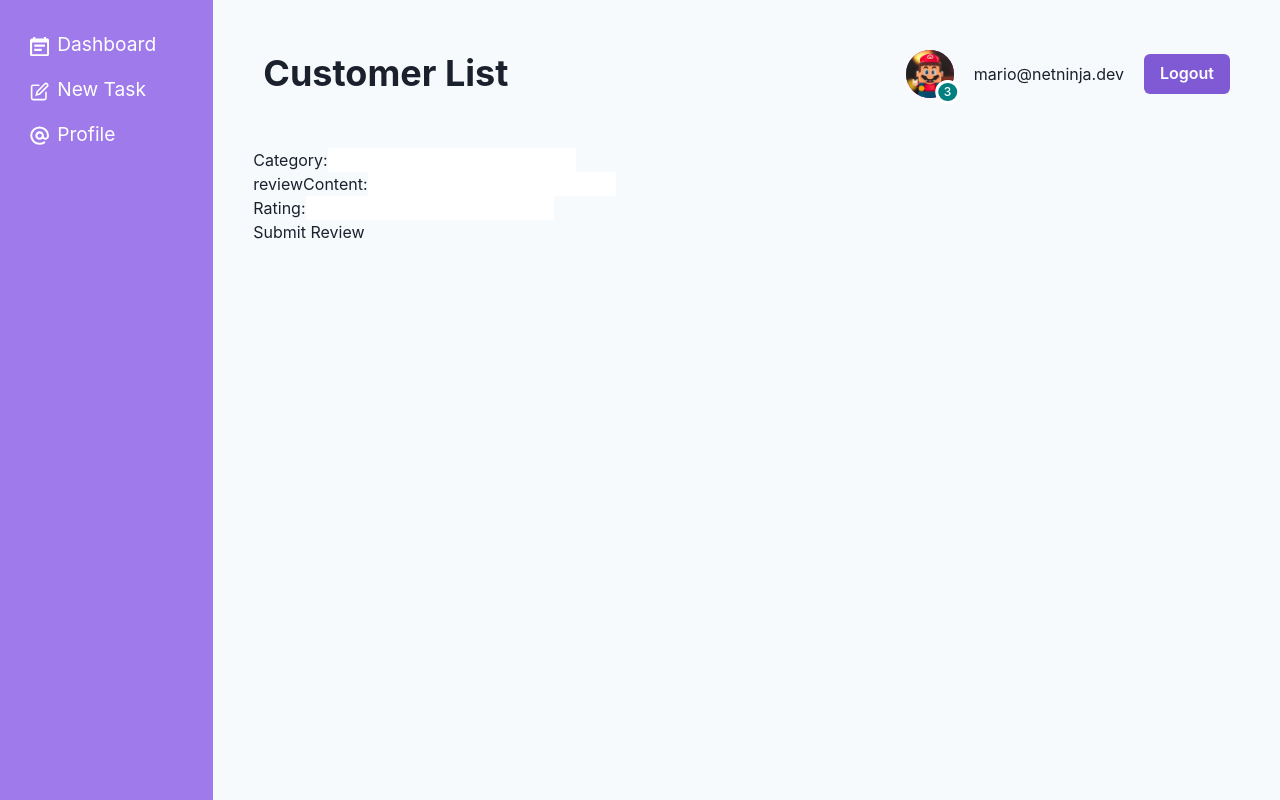
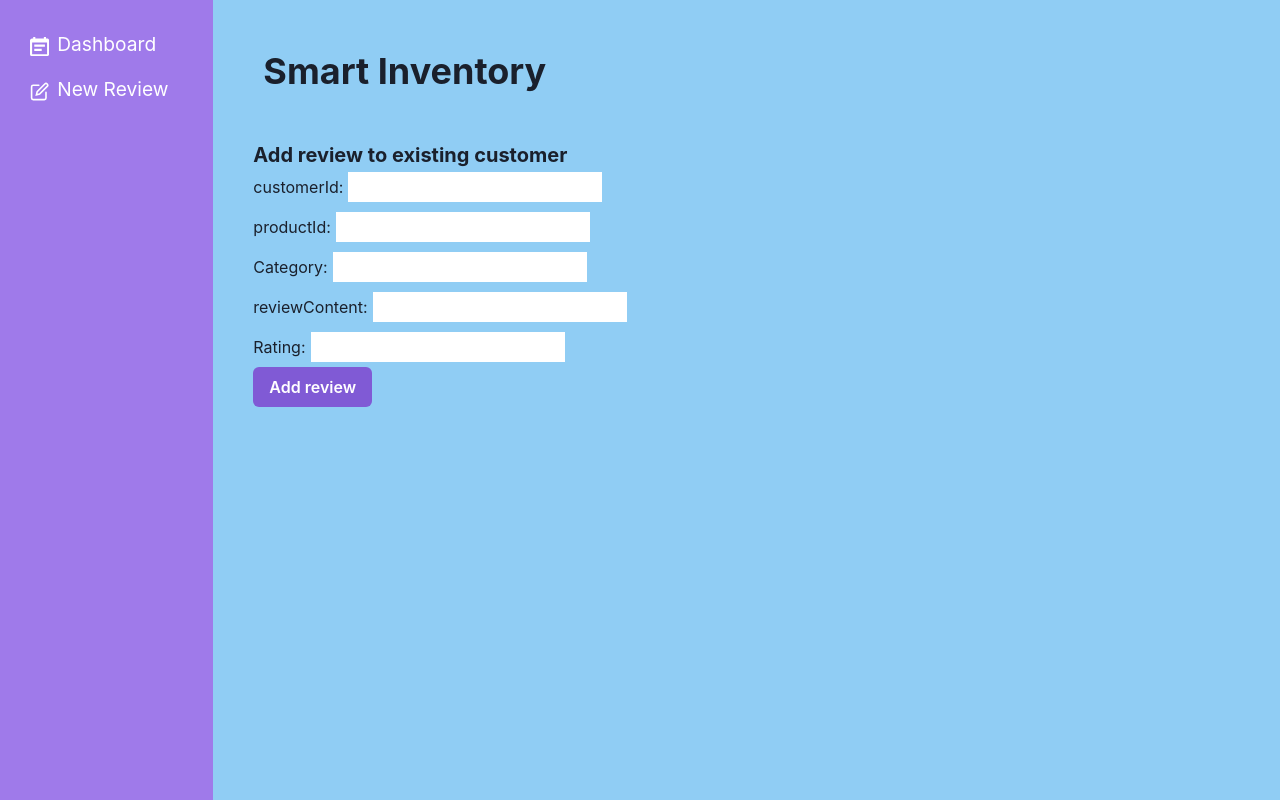
Before and after one commit to kiblykat/ReviewRoom-frontend, a React (Vite) app: page /create in a window 1280 px wide. Built offline with nearby package versions, Linux system fonts and the light colour scheme.

Commit message:
SIS-20: Delete Customer OK + New Review endpoint FIXED

```diff
--- a/src/App.jsx
+++ b/src/App.jsx
@@ -4,7 +4,6 @@ import { BrowserRouter, Route, Routes } from "react-router-dom";
 import RootLayout from "./layouts/RootLayout";
 import Dashboard from "./pages/Dashboard";
 import Create from "./pages/Create";
-import Profile from "./pages/Profile";
 
 function App() {
   return (
@@ -13,7 +12,6 @@ function App() {
         <Route path="/" element={<RootLayout />}>
           <Route index element={<Dashboard />} />
           <Route path="create" element={<Create />} />
-          <Route path="profile" element={<Profile />} />
         </Route>
       </Routes>
     </BrowserRouter>
--- a/src/components/Navbar.jsx
+++ b/src/components/Navbar.jsx
@@ -15,34 +15,8 @@ import mockAPI from "../api/smartInventoryApi";
 export default function Navbar() {
   return (
     <Flex as="nav" p="10px" alignItems="center" mb="40px">
-      <Heading as="h1">Customer List</Heading>
+      <Heading as="h1">Smart Inventory</Heading>
       <Spacer />
-
-      <HStack spacing="20px">
-        <Avatar name="Mario" src="/img/mario.png" bg="purple">
-          <AvatarBadge width="1.3em" bg="teal">
-            <Text fontSize="xs" color="white">
-              3
-            </Text>
-          </AvatarBadge>
-        </Avatar>
-        <Text>mario@netninja.dev</Text>
-        <Button colorScheme="purple">Logout</Button>
-      </HStack>
     </Flex>
-    // <Flex bg="gray.200" justify="space-between" wrap="wrap" gap="2">
-    //   <Box w="150px" h="50px" bg="red">
-    //     1
-    //   </Box>
-    //   <Box w="150px" h="50px" bg="blue">
-    //     2
-    //   </Box>
-    //   <Box w="150px" h="50px" flexGrow="1" bg="green">
-    //     3
-    //   </Box>
-    //   <Box w="150px" h="50px" bg="yellow">
-    //     4
-    //   </Box>
-    // </Flex>
   );
 }
--- a/src/components/Sidebar.jsx
+++ b/src/components/Sidebar.jsx
@@ -15,13 +15,7 @@ export default function Sidebar() {
       <ListItem>
         <NavLink to="/create">
           <ListIcon as={EditIcon} color={"white"} />
-          New Task
-        </NavLink>
-      </ListItem>
-      <ListItem>
-        <NavLink to="/profile">
-          <ListIcon as={AtSignIcon} color={"white"} />
-          Profile
+          New Review
         </NavLink>
       </ListItem>
     </List>
--- a/src/layouts/RootLayout.jsx
+++ b/src/layouts/RootLayout.jsx
@@ -15,7 +15,12 @@ export default function RootLayout() {
       >
         <Sidebar />
       </GridItem>
-      <GridItem as="main" colSpan={{ base: 6, md: 4, lg: 5 }} padding={"40px"}>
+      <GridItem
+        bg="blue.200"
+        as="main"
+        colSpan={{ base: 6, md: 4, lg: 5 }}
+        padding={"40px"}
+      >
         <Navbar />
         <Outlet />
       </GridItem>
--- a/src/pages/Create.jsx
+++ b/src/pages/Create.jsx
@@ -1,11 +1,22 @@
 import React, { useState } from "react";
 import axios from "axios";
+import { Button, Heading } from "@chakra-ui/react";
 
 export default function Create() {
   const [formData, setFormData] = useState({});
+  const [customerId, setCustomerId] = useState(null);
+  const [productId, setProductId] = useState(null);
 
   const handleInputChange = (event) => {
-    setFormData({ ...formData, [event.target.name]: event.target.value });
+    if (event.target.name != "customerId" || event.target.name != "productId") {
+      setFormData({ ...formData, [event.target.name]: event.target.value });
+    }
+
+    if (event.target.name === "customerId") {
+      setCustomerId(event.target.name);
+    } else if (event.target.name === "productId") {
+      setProductId(event.target.value);
+    }
   };
 
   const handleSubmit = async (event) => {
@@ -13,7 +24,7 @@ export default function Create() {
 
     try {
       const response = await axios.post(
-        "http://localhost:9090/customers/1/products/2/reviews",
+        `http://localhost:9090/customers/${customerId}/products/${productId}/reviews`,
         formData,
         {
           headers: { "Content-Type": "application/json" },
@@ -31,8 +42,28 @@ export default function Create() {
 
   return (
     <form onSubmit={handleSubmit}>
+      <Heading size="md">Add review to existing customer</Heading>
+      <label htmlFor="customerId">customerId:</label>
+      <input
+        style={{ margin: "5px", padding: "3px" }}
+        type="text"
+        id="customerId"
+        name="customerId"
+        onChange={handleInputChange}
+      />
+      <br margin="3" />
+      <label htmlFor="productId">productId:</label>
+      <input
+        style={{ margin: "5px", padding: "3px" }}
+        type="text"
+        id="productId"
+        name="productId"
+        onChange={handleInputChange}
+      />
+      <br />
       <label htmlFor="category">Category:</label>
       <input
+        style={{ margin: "5px", padding: "3px" }}
         type="text"
         id="category"
         name="category"
@@ -41,6 +72,7 @@ export default function Create() {
       <br />
       <label htmlFor="reviewContent">reviewContent:</label>
       <input
+        style={{ margin: "5px", padding: "3px" }}
         type="text"
         id="reviewContent"
         name="reviewContent"
@@ -49,13 +81,16 @@ export default function Create() {
       <br />
       <label htmlFor="rating">Rating:</label>
       <input
+        style={{ margin: "5px", padding: "3px" }}
         type="number"
         id="rating"
         name="rating"
         onChange={handleInputChange}
       />
       <br />
-      <button type="submit">Submit Review</button>
+      <Button type="submit" colorScheme="purple">
+        Add review
+      </Button>
     </form>
   );
 }
--- a/src/pages/Dashboard.jsx
+++ b/src/pages/Dashboard.jsx
@@ -37,16 +37,27 @@ export default function Dashboard() {
   const reviewsLoader = async (customerId) => {
     try {
       const res = await axios.get(
-        `http://localhost:9090/reviews/${customerId}`
+        `http://localhost:9090/customers/${customerId}`
       );
       setReviews(res.data);
-      console.log(res.data);
+      console.log(res.data.reviews);
+    } catch (error) {
+      console.log("error encountered: ", error);
+    }
+  };
+
+  const deleteCustomer = async (customerId) => {
+    try {
+      const res = await axios.delete(
+        `http://localhost:9090/customers/${customerId}`
+      );
     } catch (error) {
       console.log("error encountered: ", error);
     }
   };
 
   useEffect(() => customersLoader, []);
+  useEffect(() => customersLoader, [deleteCustomer]);
 
   return (
     <SimpleGrid spacing={10} minChildWidth="250px">
@@ -60,7 +71,7 @@ export default function Dashboard() {
           >
             <CardHeader>
               <Flex gap="5px">
-                <Avatar src={customer.img} />
+                <Avatar src="/img/ugandanKnuckles.png" />
                 <Box>
                   <Heading as="h3" size="small">
                     {customer.firstName} {customer.lastName}
@@ -69,6 +80,7 @@ export default function Dashboard() {
                   <Text>
                     Reviewed Products: {customer.reviewedProducts.length}
                   </Text>
+                  <Text>Email: {customer.email}</Text>
                 </Box>
               </Flex>
             </CardHeader>
@@ -76,8 +88,12 @@ export default function Dashboard() {
             <Divider borderColor="gray.200" />
             <CardFooter>
               <HStack>
-                <Button variant="ghost" leftIcon={<EditIcon />}>
-                  Add Review
+                <Button
+                  variant="ghost"
+                  leftIcon={<EditIcon />}
+                  onClick={() => deleteCustomer(customer.id)}
+                >
+                  Delete
                 </Button>
                 <Button
                   variant="ghost"
--- a/src/pages/Profile.jsx
+++ /dev/null
@@ -1,45 +0,0 @@
-//TABS: each TabPanel corresponds to a Tab in the TabList
-
-import { ChatIcon, EmailIcon, StarIcon } from "@chakra-ui/icons";
-import {
-  List,
-  ListIcon,
-  ListItem,
-  Tab,
-  TabList,
-  TabPanel,
-  TabPanels,
-  Tabs,
-} from "@chakra-ui/react";
-
-export default function Profile() {
-  return (
-    <Tabs variant="enclosed" colorScheme="orange">
-      <TabList>
-        <Tab _selected={{ color: "white", bg: "orange.400" }}>Account Info</Tab>
-        <Tab _selected={{ color: "white", bg: "orange.400" }}>
-          Tasks History
-        </Tab>
-      </TabList>
-      <TabPanels>
-        <TabPanel>
-          <List>
-            <ListItem>
-              <ListIcon as={EmailIcon} /> Email: hihihihi@hihi.com
-            </ListItem>
-            <ListItem>
-              <ListIcon as={ChatIcon} /> Email: hihihihi@hihi.com
-            </ListItem>
-            <ListItem>
-              <ListIcon as={StarIcon} /> Email: hihihihi@hihi.com
-            </ListItem>
-          </List>
-        </TabPanel>
-        <TabPanel>
-          Voluptates vel natus unde blanditiis labore animi maxime ea obcaecati
-          quaerat veritatis!
-        </TabPanel>
-      </TabPanels>
-    </Tabs>
-  );
-}
```
Also changed, not shown: public/img/ugandanKnuckles.png (added).
